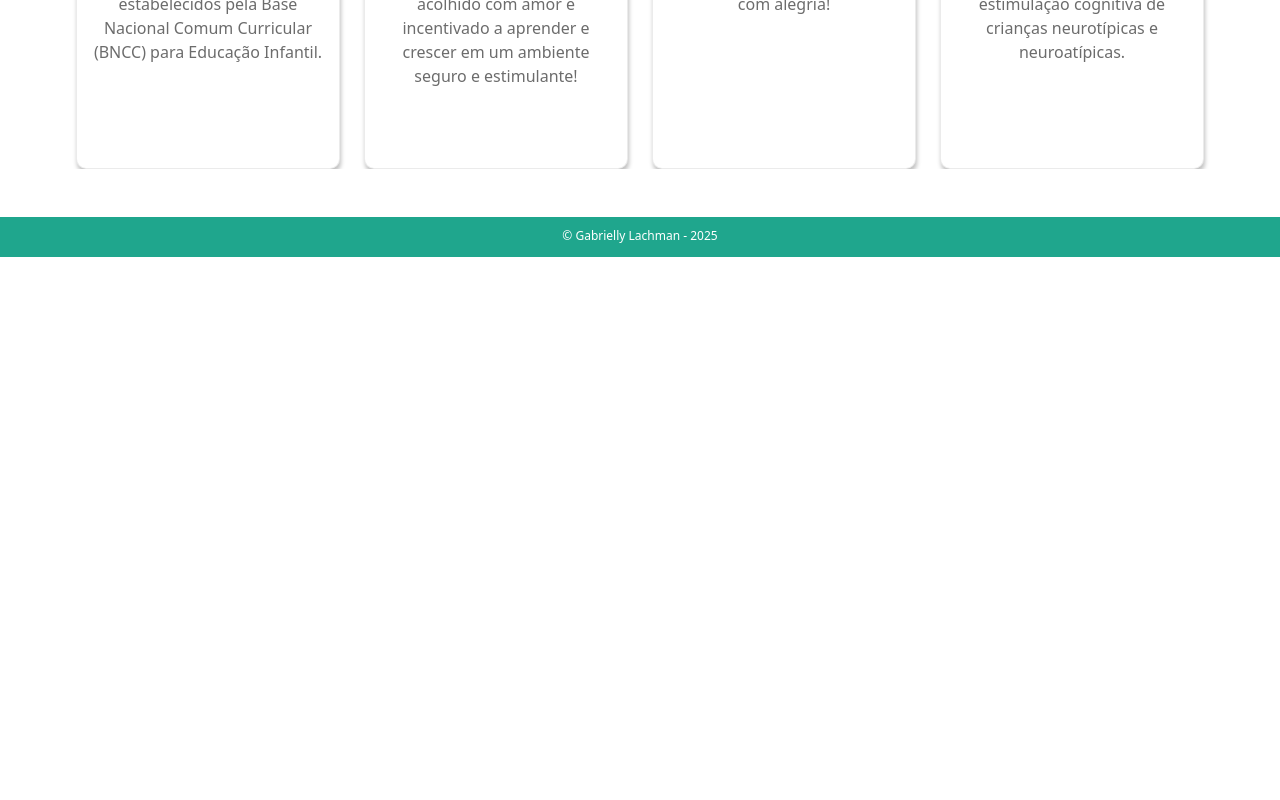
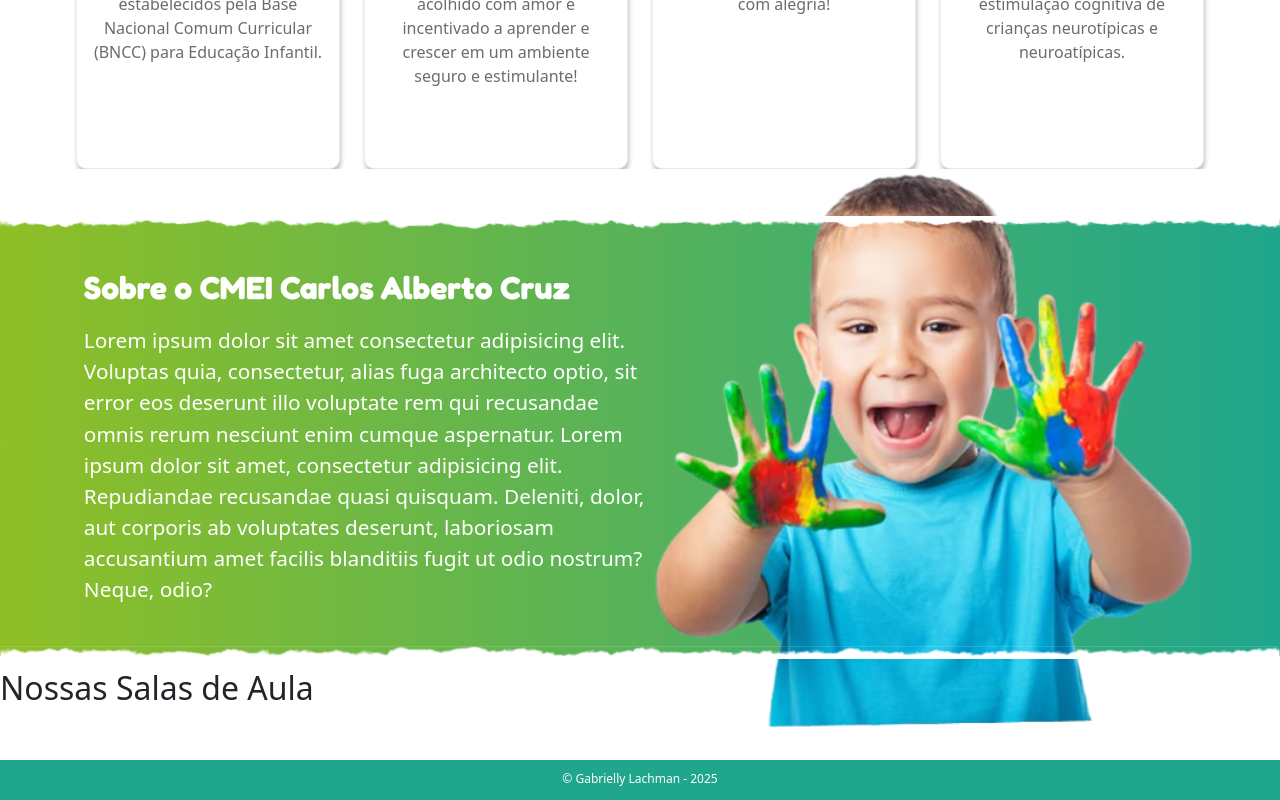
Before and after one commit to gabriellyheber22/site-creche, a React (Vite) app: page / in a window 1280 px wide. Shown: the part 1587-2387 px from the top of the page. Before the commit the page ends 1844 px from the top, so only its background shows below. Built offline with nearby package versions, Linux system fonts and the light colour scheme.

Commit message:
Criação da seção sobre nós

```diff
--- a/src/componentes/bordaRasgada/BordaRasgadaInferior.jsx
+++ b/src/componentes/bordaRasgada/BordaRasgadaInferior.jsx
@@ -4,23 +4,29 @@ import BordaRasgada from "../../assets/Imagens/designRasgadoInferior.svg";
 import BordaRasgadaPequena from "../../assets/Imagens/designRagasdoPequenoInferior.svg";
 import BordaRasgadaMedio from "../../assets/Imagens/designRagasdoMedioInferior.svg";
 import "./borda.css";
-function BordaRasgadaInferior() {
+function BordaRasgadaInferior({ className = "" }) {
+
+
     return (
-     <><Imagem
+     <>
+     <div className={className}>
+       <Imagem
        src={BordaRasgada}
        alt="Borda Rasgada"
-     className="bordaInferiorGrande"
+       className={`bordaInferiorGrande  ${className}`}
           />
           <Imagem
        src={BordaRasgadaPequena}
        alt="Borda Rasgada"
-     className="bordaInferiorPequena"
+       className={`bordaInferiorPequena  ${className}`}
        />
+
           <Imagem
        src={BordaRasgadaMedio}
        alt="Borda Rasgada"
-     className="bordaInferiorMedio"
-   /></>
+       className={`bordaInferiorMedio  ${className}`}
+          />
+     </div></>
     );
   };
 
--- a/src/pages/home/Home.css
+++ b/src/pages/home/Home.css
@@ -5,45 +5,211 @@
 
 }
 
-.nossoCMEI h2{
+.nossoCMEI h2 {
     color: var(--azul-Escuro);
     font-family: var(--font-Arredondada);
     text-align: center;
     margin-top: 2rem;
 }
-.homeParagrafo{
+
+.homeParagrafo {
     color: var(--cinza-Padrao);
     font-size: 1rem;
     width: 95vw;
     margin: 3rem auto;
 }
-.cards{
+
+.cards {
     margin: 0 2rem 3rem 2rem;
 }
 
-@media (min-width: 1023px) and (max-width:1439px){
+ /* .bordaSuperior{
+    position: relative;
+    top: -2px !important;
+}
+.bordaInferior{
+    top: -30px !important;
+} */
+
+.sobreNos {
+    background: linear-gradient(90deg, rgba(143, 191, 38, 1) 0%, rgba(31, 166, 141, 1) 100%);
+   margin-top: -15px;
+    width: 100vw;
+    height: 80vh;
+}
+
+.sobreNos_info {
+    display: flex;
+    flex-direction: column;
+    justify-content: center;
+    align-items: center;
+    padding: 2rem 0.5rem;
+    height: 80vh;
+
+}
+
+.sobreNos_texto {
+    display: flex;
+    flex-direction: column;
+    width: 100%;
+
+
+}
+
+div .sobreNos_texto h2 {
+    font-family: var(--font-Arredondada);
+    color: white;
+    font-size: 2rem;
+    font-weight: bolder;
+
+
+}
+
+div .sobreNos_texto p {
+    font-size: 1.3rem;
+    text-align: left;
+    line-height: 1.5;
+}
+
+.sobreNos_imagem {
+    display: none;
+}
+@media (min-width: 768px) and (max-width: 1023px){
+   /* .bordaSuperior{
+        top: -2px !important;
+    }
+    .bordaInferior{
+        bottom: 30px !important;
+    } */
+    .sobreNos{
+        margin-top: -18px;
+        height: 53vh;
+    }
+    .sobreNos_info{
+        padding: 0 0.5rem;
+        height: 50vh;
+
+    }
+}
+
+@media (min-width: 1024px) and (max-width:1439px) {
     .carrossel {
         position: relative;
         top: -15px !important;
     }
-    .nossoCMEI h2{
+
+    .nossoCMEI h2 {
         font-size: 3rem;
-        margin: 3rem 0 1rem 0 ;
+        margin: 3rem 0 1rem 0;
     }
-    .homeParagrafo{
+
+    .homeParagrafo {
         width: 55vw;
         font-size: 1rem;
         margin-top: 1.5rem;
     }
+
+    /* .bordaInferiorGrande{
+        bottom: 20px !important;
+    } */
+    .sobreNos{
+        margin-top: -10px;
+        height: 54.5vh;
     }
-@media (min-width: 1440px){
-    .nossoCMEI h2{
+    .sobreNos_info{
+        flex-direction: row ;
+        height: 56.3vh;
+    }
+    .sobreNos_texto{
+        width: 45%;
+    }
+    .sobreNos_imagem {
+        display: block;
+        width: 43%;
+
+}
+
+}
+
+@media (min-width: 1440px) and (max-width: 2559px){
+    .nossoCMEI h2 {
         font-size: 3rem;
         margin-top: 6rem;
     }
-    .homeParagrafo{
+
+    .homeParagrafo {
         width: 50vw;
         font-size: 1.5rem;
         margin-top: 1.5rem;
     }
+    /* .bordaSuperior{
+        top: -2px !important;
     }
+    .bordaInferiorGrande{
+        bottom: 20px !important;
+    } */
+    .sobreNos{
+        height: 65vh;
+        margin-top: -10px;
+    }
+    .sobreNos_info{
+        flex-direction: row ;
+        justify-content: center;
+        height: 65vh;
+    }
+    .sobreNos_texto{
+        width: 500px;
+    }
+    div .sobreNos_texto h2{
+        font-size: 48px;
+    }
+    div .sobreNos_texto p{
+        font-size: 1.2rem;
+    }
+    .sobreNos_imagem {
+        display: block;
+        height: 65vh;
+    }
+}
+@media (min-width: 2560px){
+    .nossoCMEI h2 {
+        font-size: 3rem;
+        margin-top: 6rem;
+    }
+
+    .homeParagrafo {
+        width: 50vw;
+        font-size: 1.5rem;
+        margin-top: 1.5rem;
+    }
+    /* .bordaSuperior{
+        top: -2px !important;
+    }
+    .bordaInferiorGrande{
+        bottom: 43px !important;
+    } */
+    .sobreNos{
+       top: none;
+       margin-top: -18px;
+        height: 51vh;
+    }
+    .sobreNos_info{
+        flex-direction: row ;
+        justify-content: center;
+        padding: 0 0.5rem ;
+        height: 53vh;
+    }
+    .sobreNos_texto{
+        width: 600px;
+    }
+    div .sobreNos_texto h2{
+        font-size: 48px;
+    }
+    div .sobreNos_texto p{
+        font-size: 1.6rem;
+    }
+    .sobreNos_imagem {
+        display: block;
+        height: 50vh;
+    }
+}
--- a/src/pages/home/Home.jsx
+++ b/src/pages/home/Home.jsx
@@ -1,6 +1,10 @@
 import React from "react";
+import Imagem from "react-bootstrap/Image";
 import Carrossel from "../../componentes/carrossel/Carrossel";
-import Cards from "../../componentes/cards/Cards"
+import Cards from "../../componentes/cards/Cards";
+import meninoSorrindo from "../../assets/Imagens/meninoSorrindo.svg";
+import BordaInferior from "../../componentes/bordaRasgada/BordaRasgadaInferior";
+import BordaSuperior from "../../componentes/bordaRasgada/BordaRasgadaSuperior";
 import "./Home.css";
 
 function Home() {
@@ -11,12 +15,52 @@ function Home() {
       </section>
 
       <section className="nossoCMEI">
-       <h2>Bem-vindo ao nosso CMEI</h2>
-       <p className="homeParagrafo">Aqui educação e carinho andam juntos para um crescimento feliz, propocionando ao seu filho um ambiente seguro e acolhedor! Onde criamos memórias felizes enquanto desenvolvemos um grande futuro.</p>
-       <div className="cards"><Cards/></div>
+        <h2>Bem-vindo ao nosso CMEI</h2>
+        <p className="homeParagrafo">
+          Aqui educação e carinho andam juntos para um crescimento feliz,
+          propocionando ao seu filho um ambiente seguro e acolhedor! Onde
+          criamos memórias felizes enquanto desenvolvemos um grande futuro.
+        </p>
+        <div className="cards">
+          <Cards />
+        </div>
       </section>
+      <BordaSuperior className="bordaSuperior" />
+      <section className="sobreNos">
 
+        <div className="sobreNos_info">
+          <div className="sobreNos_texto">
+            <h2>Sobre o CMEI Carlos Alberto Cruz</h2>
+            <p>
+              Lorem ipsum dolor sit amet consectetur adipisicing elit. Voluptas
+              quia, consectetur, alias fuga architecto optio, sit error eos
+              deserunt illo voluptate rem qui recusandae omnis rerum nesciunt
+              enim cumque aspernatur. Lorem ipsum dolor sit amet, consectetur
+              adipisicing elit. Repudiandae recusandae quasi quisquam. Deleniti,
+              dolor, aut corporis ab voluptates deserunt, laboriosam accusantium
+              amet facilis blanditiis fugit ut odio nostrum? Neque, odio?
+            </p>
+          </div>
+          <Imagem
+            className="sobreNos_imagem"
+            src={meninoSorrindo}
+            alt="Menino sorrindo mostrando as mãos"
+          />
+        </div>
 
+      </section>
+      <BordaInferior className="bordaInferior" />
+      <section className="nossasSalas">
+        <div className="nossaSala_texto">
+          <h2>Nossas Salas de Aula</h2>
+          <p>
+            Nossas turmas são organizadas em três períodos: Integral, Parcial
+            Matutino e Parcial Vespertino, garantindo flexibilidade para atender
+            às necessidades das crianças e de suas famílias.{" "}
+          </p>
+        </div>
+        <div className="nossasSalas_cards"></div>
+      </section>
     </article>
   );
 }
```
Also changed, not shown: src/assets/Imagens/meninoSorrindo.svg (added). Lines whose indentation alone changed are shown as unchanged.
